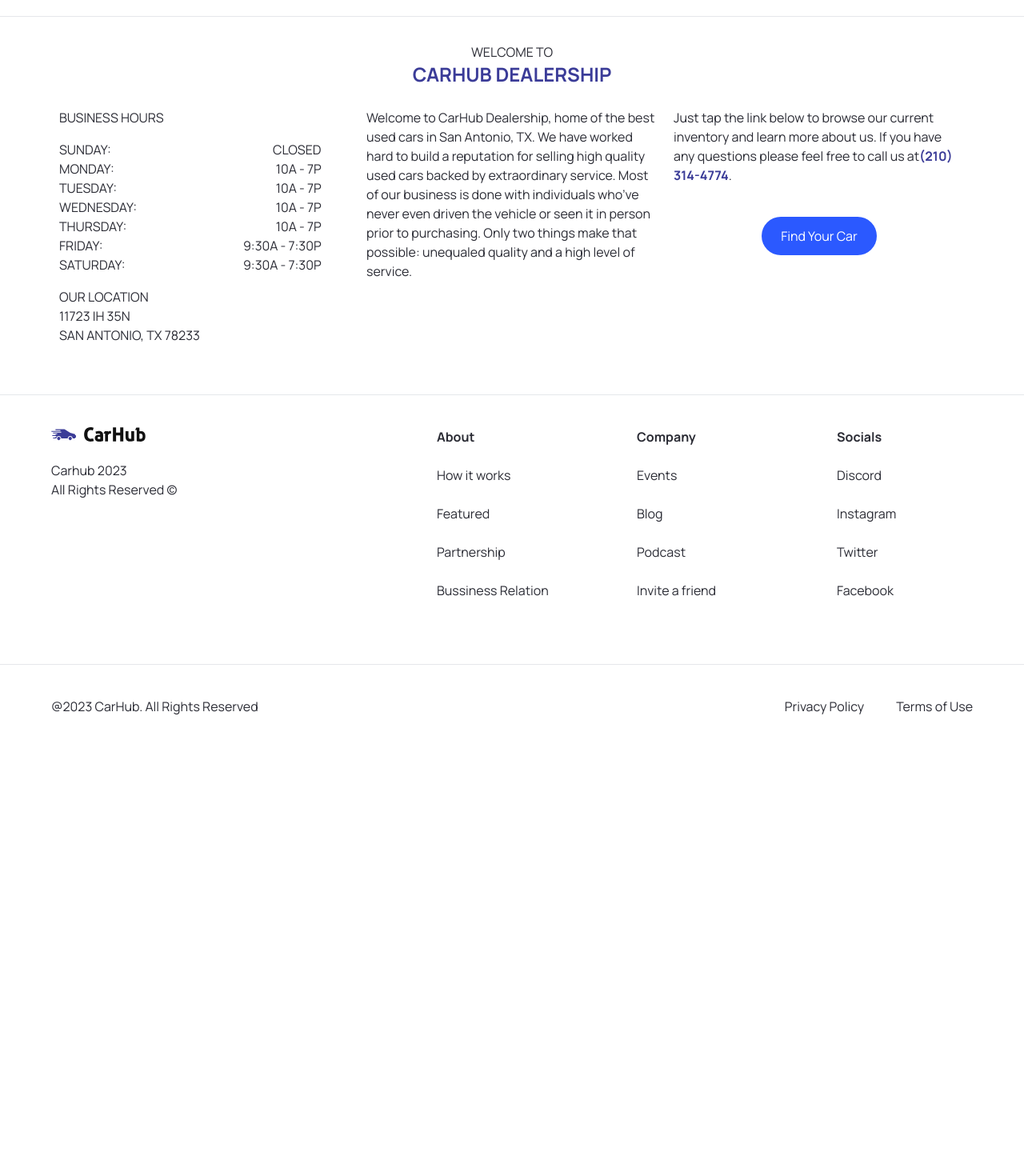
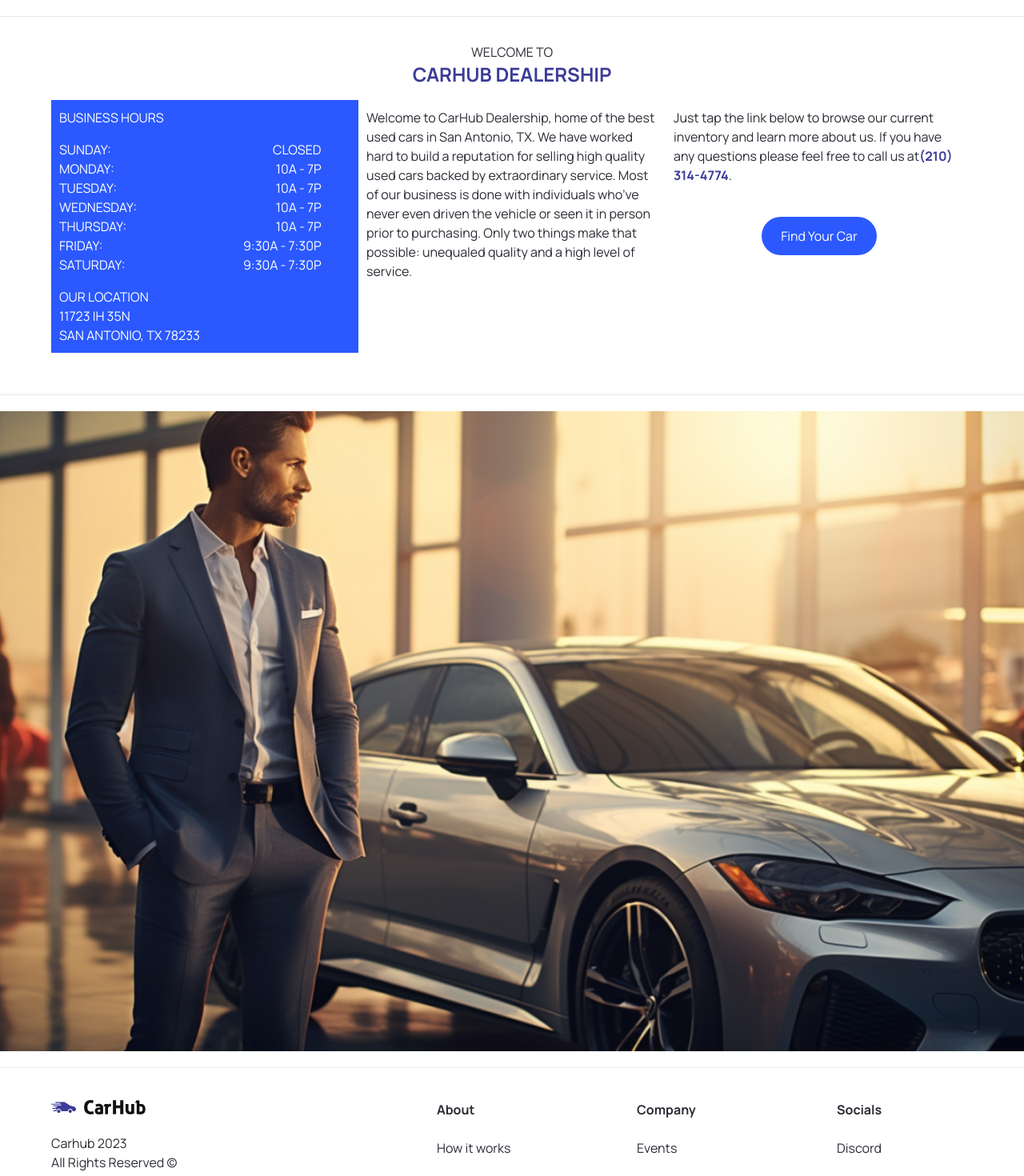
Before and after one commit to vronney/car-showcase, a Next.js app: page / in a window 1280 px wide. Shown: the part 880-2350 px from the top of the page at 80% size. Before the commit the page ends 1815 px from the top, so only its background shows below. Built offline with nearby package versions, Linux system fonts and the light colour scheme.

Commit message:
Add: WhySection with image

```diff
--- a/app/page.tsx
+++ b/app/page.tsx
@@ -1,10 +1,11 @@
-import { Hero, WelcomeWrap } from "@/components";
+import { Hero, WelcomeWrap, WhySection } from "@/components";
 
 export default function Home() {
   return (
     <main className="overflow-hidden">
       <Hero />
       <WelcomeWrap />
+      <WhySection />
     </main>
   );
 }
--- a/components/WelcomeWrap.tsx
+++ b/components/WelcomeWrap.tsx
@@ -45,7 +45,7 @@
             />
           </div>
         </div>
-        <div className="text-justify order-last flex-1 mb-4 p-[10px] uppercase sm:text-left sm:order-1 sm:w-1/3">
+        <div className="text-justify order-last flex-1 mb-4 p-[10px] uppercase bg-primary-blue text-white sm:text-left sm:order-1 sm:w-1/3">
           <div className="bus_hours">
             <h2 className="flex justify-center sm:justify-start">
               Business Hours
--- /dev/null
+++ b/components/WhySection.tsx
@@ -0,0 +1,20 @@
+import React from "react";
+import Image from "next/image";
+
+const WhySection = () => {
+  return (
+    <section className="flex flex-col mt-5 border-t border-grey-100">
+      <div className="flex justify-center items-end w-full xl:h-screen mt-5">
+        <div className="relative w-full h-[300px] xl:h-full sm:h-[590px] z-0">
+          <Image
+            src="/dealership_image.png"
+            alt="dealership"
+            fill
+            className="object-right sm:object-center sm:object-cover"
+          />
+        </div>
+      </div>
+    </section>
+  );
+};
+export default WhySection;
--- a/components/index.ts
+++ b/components/index.ts
@@ -10,6 +10,7 @@
 import ShowMore from "./ShowMore";
 import SlideOutMenu from "./SlideOutMenu";
 import WelcomeWrap from "./WelcomeWrap";
+import WhySection from "./WhySection";
 
 export {
   Hero,
@@ -24,4 +25,5 @@
   CarDetails,
   ShowMore,
   WelcomeWrap,
+  WhySection,
 };
```
Also changed, not shown: public/dealership_image.png (added).
